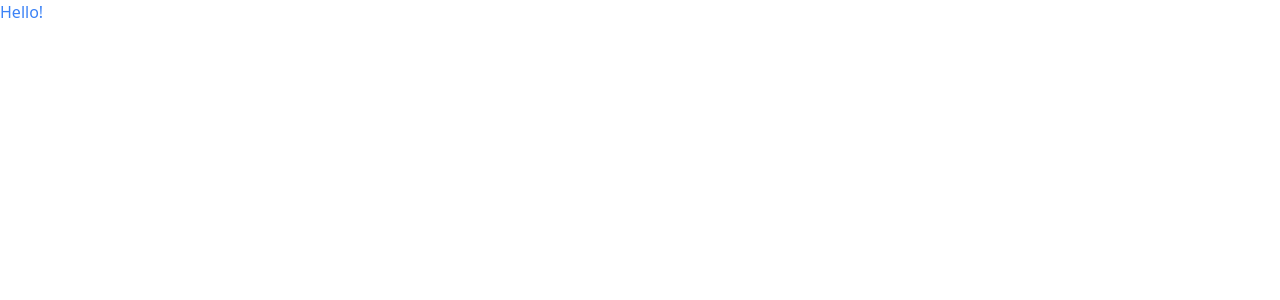
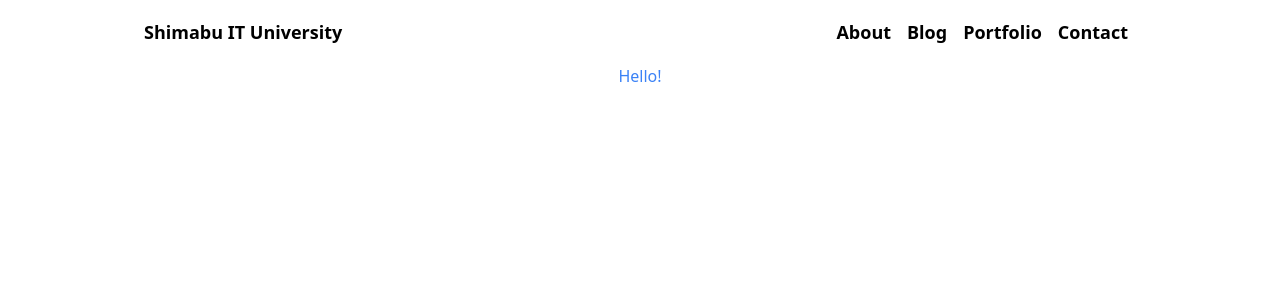
Before and after one commit to Miz-dev/portfolio-dev, a Next.js app: page / in a window 1280 px wide. Shown: the top 300 px of the page. Built offline with nearby package versions, Linux system fonts and the light colour scheme.

Commit message:
✨ Header仮実装

```diff
--- /dev/null
+++ b/src/layout/AppLayout/Header.tsx
@@ -0,0 +1,36 @@
+import React from "react";
+import Link from "next/link";
+
+const NAV_ITEMS = [
+	{ href: "/about", label: "About" },
+	{ href: "/blog", label: "Blog" },
+	{ href: "/portfolio", label: "Portfolio" },
+	{ href: "/contact", label: "Contact" },
+];
+
+export const Header = () => {
+	return (
+		<header className="flex h-16 w-[992px] items-center justify-between">
+			<div>
+				<Link href="/">
+					<a>
+						<h1 className="font-sans text-lg font-bold">
+							Shimabu IT University
+						</h1>
+					</a>
+				</Link>
+			</div>
+			<nav className="font-sans font-bold">
+				{NAV_ITEMS.map((item) => {
+					return (
+						<Link key={item.href} href={item.href}>
+							<a className="inline-block py-5 px-2 text-lg hover:text-blue-500 focus:text-blue-500 active:text-blue-500">
+								{item.label}
+							</a>
+						</Link>
+					);
+				})}
+			</nav>
+		</header>
+	);
+};
--- /dev/null
+++ b/src/layout/AppLayout/index.tsx
@@ -0,0 +1,11 @@
+import React from "react";
+import { Header } from "src/layout/AppLayout/Header";
+
+export const AppLayout = (props: any) => {
+	return (
+		<div className="mx-auto flex min-h-screen flex-col items-center px-2">
+			<Header />
+			{props.children}
+		</div>
+	);
+};
--- a/src/pages/_app.tsx
+++ b/src/pages/_app.tsx
@@ -1,8 +1,13 @@
 import "src/styles/globals.css";
 import type { AppProps } from "next/app";
+import { AppLayout } from "src/layout/AppLayout";
 
 function MyApp({ Component, pageProps }: AppProps) {
-  return <Component {...pageProps} />;
+	return (
+		<AppLayout>
+			<Component {...pageProps} />
+		</AppLayout>
+	);
 }
 
 export default MyApp;
```
